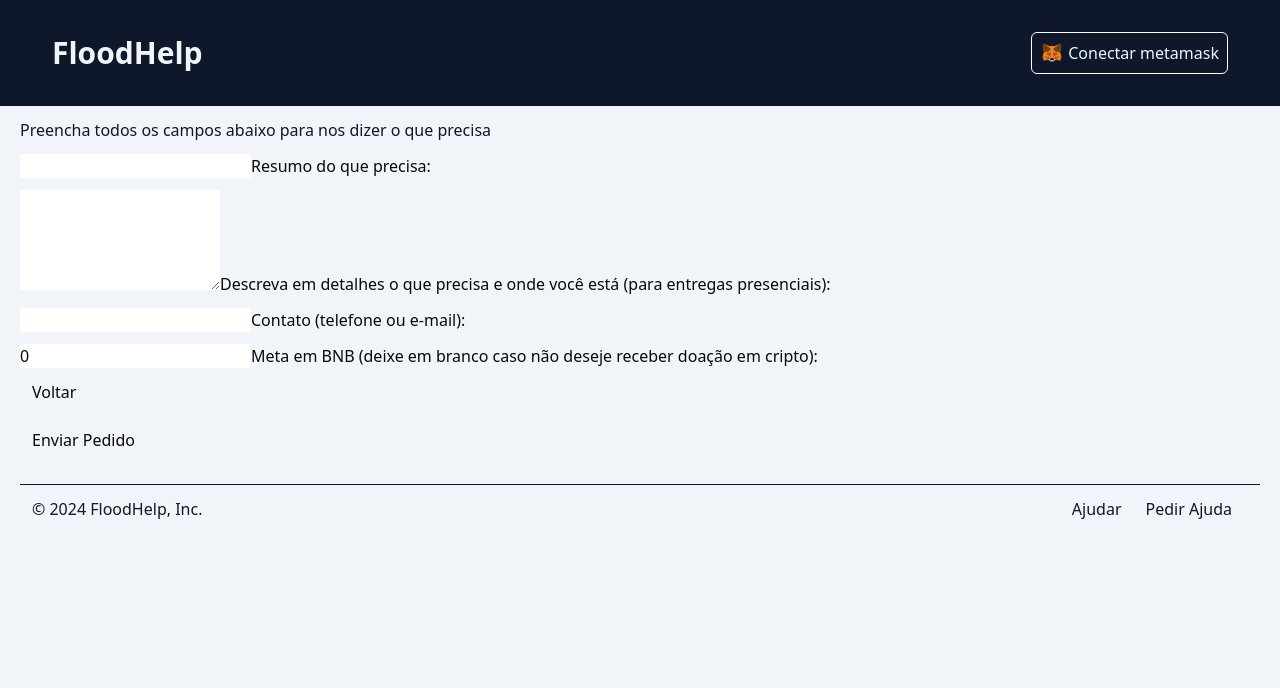
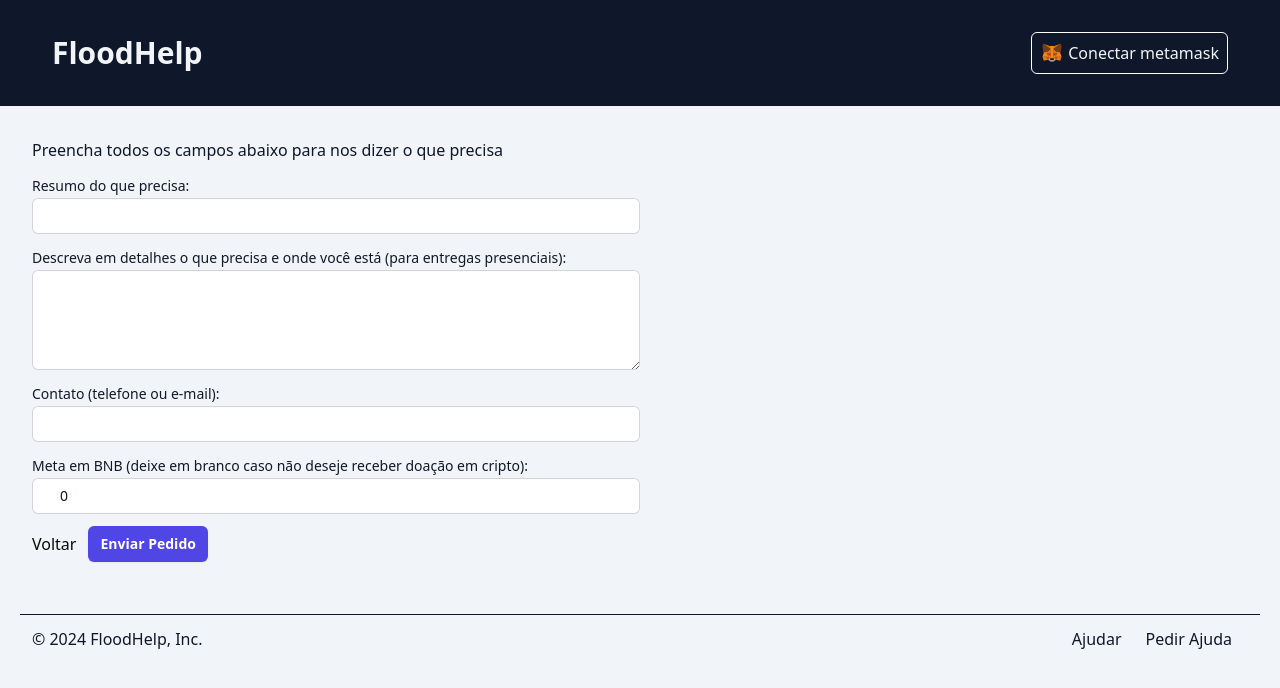
Before and after one commit to carolribeiro2112/FloodHelp, a Next.js app: page /create in a window 1280 px wide. Shown: the top 688 px of the page. Built offline with nearby package versions, Linux system fonts and the light colour scheme.

Commit message:
Feat: Start styles refactoring - create/page.js

```diff
--- a/src/app/create/page.js
+++ b/src/app/create/page.js
@@ -2,6 +2,7 @@
 import { useState } from "react";
 import Footer from "../components/Footer";
 import Header from "../components/Header";
+import { openRequest } from "../services/Web3Service";
 
 export default function Home() {
 
@@ -31,45 +32,40 @@ export default function Home() {
   return (
     <>
       <Header/>
-      <div className="container">
-        <div className="ps-5">
-          <div className="row my-3">
+        <div className="p-5">
+          <div className="m-3">
             <p className="text-slate-900">Preencha todos os campos abaixo para nos dizer o que precisa</p>
           </div>
-          <div className="col-6">
+          <div className="m-3">
+            <div className="mb-3 flex flex-col">
+              <label htmlFor="title" className="block text-sm font-medium leading-6 text-gray-900">Resumo do que precisa:</label>
+              <input type="text" id="title" className="block w-1/2 rounded-md border-0 py-1.5 pl-7 pr-20 text-gray-900 ring-1 ring-inset ring-gray-300 placeholder:text-gray-400 focus:ring-2 focus:ring-inset focus:ring-indigo-600 sm:text-sm sm:leading-6" maxLength={150} value={request.title} onChange={onInputChange}/>
+            </div>
+
             <div className="form-floating mb-3">
-              <input type="text" id="title" className="form-control" maxLength={150} value={request.title} onChange={onInputChange}/>
-              <label htmlFor="title">Resumo do que precisa:</label>
+              <label htmlFor="description" className="block text-sm font-medium leading-6 text-gray-900">Descreva em detalhes o que precisa e onde você está (para entregas presenciais):</label>
+              <textarea id="description" className="block w-1/2 rounded-md border-0 py-1.5 pl-7 pr-20 text-gray-900 ring-1 ring-inset ring-gray-300 placeholder:text-gray-400 focus:ring-2 focus:ring-inset focus:ring-indigo-600 sm:text-sm sm:leading-6" style={{ height: 100}} value={request.description} onChange={onInputChange}></textarea>
+            </div>
+
+            <div className="form-floating mb-3">
+              <label htmlFor="contact" className="block text-sm font-medium leading-6 text-gray-900">Contato (telefone ou e-mail):</label>
+              <input type="text" id="contact" className="block w-1/2 rounded-md border-0 py-1.5 pl-7 pr-20 text-gray-900 ring-1 ring-inset ring-gray-300 placeholder:text-gray-400 focus:ring-2 focus:ring-inset focus:ring-indigo-600 sm:text-sm sm:leading-6" maxLength={150} value={request.contact} onChange={onInputChange}/>
+            </div>
+
+            <div className="form-floating mb-3">
+              <label htmlFor="goal" className="block text-sm font-medium leading-6 text-gray-900">Meta em BNB (deixe em branco caso não deseje receber doação em cripto):</label>
+              <input type="number" id="goal" placeholder="0.00" className="block w-1/2 rounded-md border-0 py-1.5 pl-7 pr-20 text-gray-900 ring-1 ring-inset ring-gray-300 placeholder:text-gray-400 focus:ring-2 focus:ring-inset focus:ring-indigo-600 sm:text-sm sm:leading-6" value={request.goal} onChange={onInputChange} />
             </div>
           </div>
-          <div className="col-6">
-            <div className="form-floating mb-3">
-              <textarea id="description" className="form-control" style={{ height: 100}} value={request.description} onChange={onInputChange}></textarea>
-              <label htmlFor="description">Descreva em detalhes o que precisa e onde você está (para entregas presenciais):</label>
+          <div className="flex items-center">
+            <div className="mb-3">
+              <a href="/" className="w-1/3 p-3 outline-1 outline-slate-900">Voltar</a>
             </div>
-          </div>
-          <div className="col-6">
-            <div className="form-floating mb-3">
-              <input type="text" id="contact" className="form-control" maxLength={150} value={request.contact} onChange={onInputChange}/>
-              <label htmlFor="contact">Contato (telefone ou e-mail):</label>
-            </div>
-          </div>
-          <div className="col-6">
-            <div className="form-floating mb-3">
-              <input type="number" id="goal" className="form-control" value={request.goal} onChange={onInputChange} />
-              <label htmlFor="goal">Meta em BNB (deixe em branco caso não deseje receber doação em cripto):</label>
-            </div>
-          </div>
-          <div className="row">
-            <div className="col-1 mb-3">
-              <a href="/" className="btn btn-outline-dark col-12 p-3">Voltar</a>
-            </div>
-            <div className="col-5 mb-3 p-0">
-              <button type="button" className="btn btn-dark col-12 p-3" onClick={btnSaveClick}>Enviar Pedido</button>
+            <div className="mb-3 p-0">
+              <button type="button" className="flex w-full justify-center rounded-md bg-indigo-600 px-3 py-1.5 text-sm font-semibold leading-6 text-white shadow-sm hover:bg-indigo-500 focus-visible:outline focus-visible:outline-2 focus-visible:outline-offset-2 focus-visible:outline-indigo-600" onClick={btnSaveClick}>Enviar Pedido</button>
             </div>
           </div>
         </div>
-      </div>
       <Footer/>
     </>
   );
```
